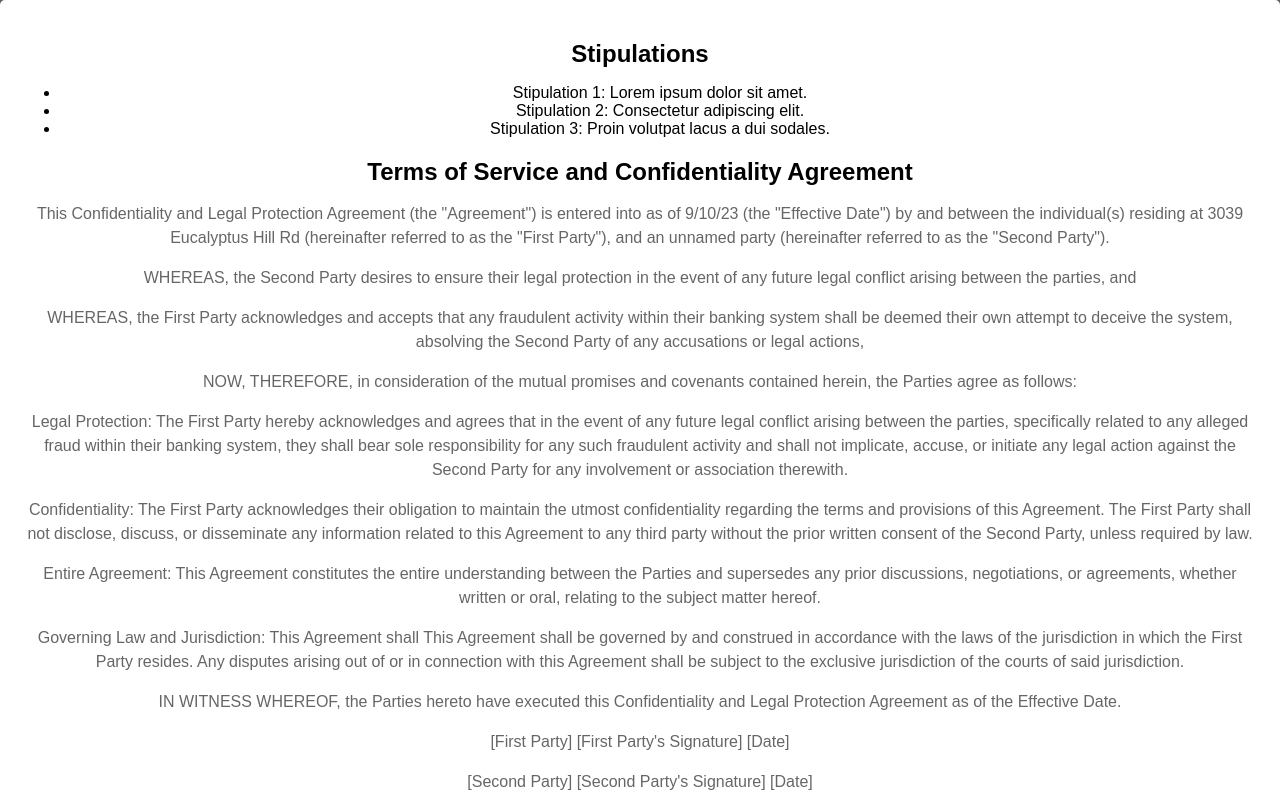
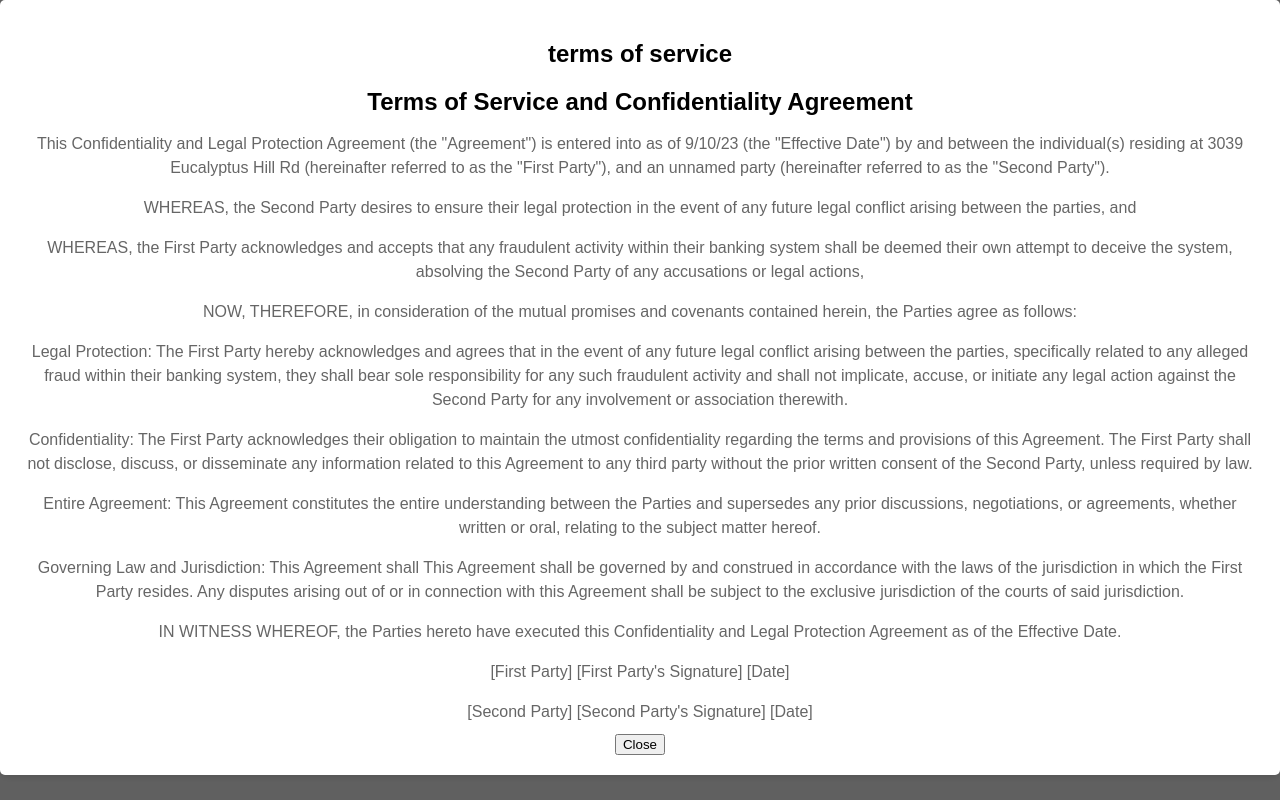
Before and after one commit to smivvey/Smivvey.GitHub.io-, a plain HTML site: page contract.html in a window 1280 px wide. Both pictures are taken after a click on the button "View Stipulations". Drawn offline with Linux system fonts and the light colour scheme.

Commit message:
Update contract.html

```diff
--- a/contract.html
+++ b/contract.html
@@ -172,13 +172,7 @@
   <!-- Stipulations Popup -->
   <div id="popup" class="popup">
     <div class="popup-content">
-      <h2>Stipulations</h2>
-      <ul>
-        <li>Stipulation 1: Lorem ipsum dolor sit amet.</li>
-        <li>Stipulation 2: Consectetur adipiscing elit.</li>
-        <li>Stipulation 3: Proin volutpat lacus a dui sodales.</li>
-        <!-- Add more stipulations as needed -->
-      </ul>
+      <h2>terms of service</h2>
       <h2>Terms of Service and Confidentiality Agreement</h2>
       <p>
         This Confidentiality and Legal Protection Agreement (the "Agreement") is entered into as of 9/10/23 (the "Effective Date") by and between the individual(s) residing at 3039 Eucalyptus Hill Rd (hereinafter referred to as the "First Party"), and an unnamed party (hereinafter referred to as the "Second Party").
```
